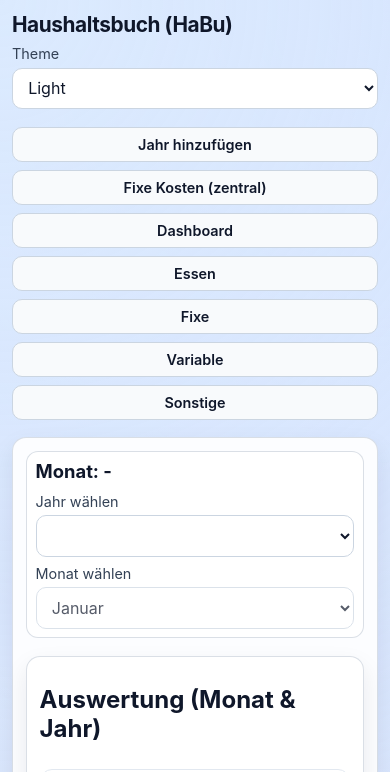
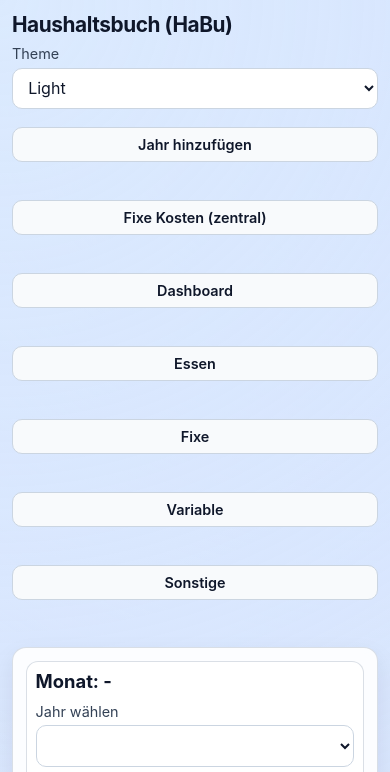
Before and after one commit to DanielVierh/habu26, a website built with Vite: page index.html in a window 390 px wide. Shown: the top 772 px of the page. Built offline with nearby package versions, Linux system fonts and the light colour scheme.

Commit message:
add margin to btn

```diff
--- a/src/styles.css
+++ b/src/styles.css
@@ -1449,6 +1449,10 @@ tbody tr:nth-child(even) {
     width: 100%;
   }
 
+  .btn {
+    margin-bottom: 30px;
+  }
+
   input,
   select,
   button,
```
Also changed, not shown: dist/assets/index-BbHREm35.js (added), dist/assets/index-C-OY2-SX.css (deleted), dist/assets/index-D0FQhqdM.css (added), dist/assets/index-D9BkCybM.js (deleted), dist/index.html, dist/sw.js.
